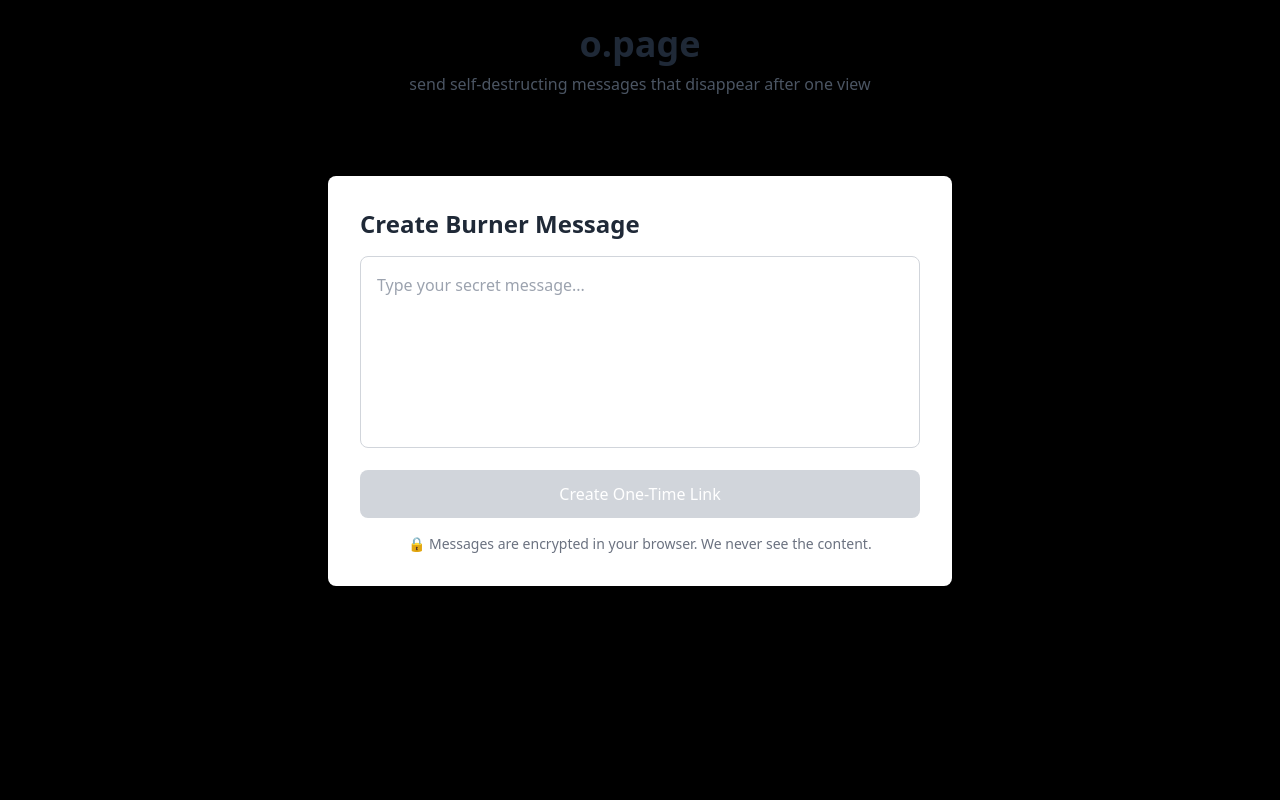
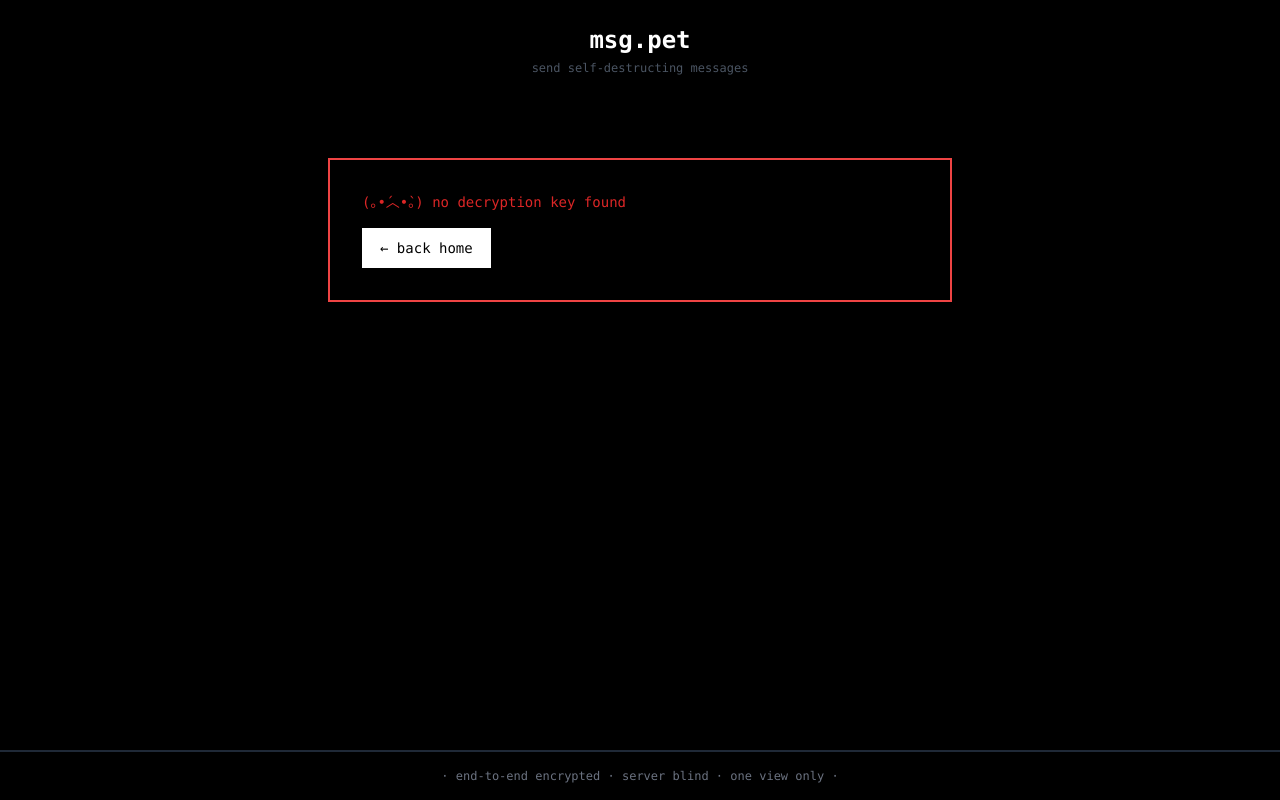
Before and after one commit to pentalex/msg-pet, a React (Vite) app in the folder frontend/: page /1 in a window 1280 px wide. Built offline with nearby package versions, Linux system fonts and the light colour scheme.

Commit message:
add various features

```diff
--- a/frontend/src/App.jsx
+++ b/frontend/src/App.jsx
@@ -6,13 +6,15 @@ function App() {
   return (
     <BrowserRouter>
       <div className="min-h-screen bg-black">
-        <header className="p-6">
-          <h1 className="text-4xl font-bold text-center text-gray-800">
-            o.page
-          </h1>
-          <p className="text-center text-gray-600 mt-2">
-            send self-destructing messages that disappear after one view
-          </p>
+        <header className="border-b-2 border-black bg-black p-6">
+          <div className="max-w-2xl mx-auto">
+            <h1 className="text-center font-mono text-2xl font-bold text-white">
+              msg.pet
+            </h1>
+            <p className="text-center font-mono text-xs text-gray-600 mt-1">
+              send self-destructing messages
+            </p>
+          </div>
         </header>
 
         <main className="py-8">
@@ -21,8 +23,11 @@ function App() {
             <Route path="/:id" element={<ViewMessage />} />
           </Routes>
         </main>
-
-        <footer className="text-center text-gray-500 text-sm py-8"></footer>
+        <footer className="fixed bottom-0 w-full border-t-2 border-gray-800 bg-black p-4">
+          <p className="text-center font-mono text-xs text-gray-500">
+            · end-to-end encrypted · server blind · one view only ·
+          </p>
+        </footer>
       </div>
     </BrowserRouter>
   );
--- a/frontend/src/components/CreateMessage.jsx
+++ b/frontend/src/components/CreateMessage.jsx
@@ -15,7 +15,8 @@ export default function CreateMessage() {
       const key = await generateKey();
       const encrypted = await encryptMessage(message, key);
 
-      const response = await fetch("/api/messages", {
+      const API_URL = import.meta.env.VITE_API_URL || "";
+      const response = await fetch(`${API_URL}/api/messages`, {
         method: "POST",
         headers: { "Content-Type": "application/json" },
         body: JSON.stringify({ encrypted_data: encrypted }),
@@ -25,7 +26,7 @@ export default function CreateMessage() {
       const url = `${window.location.origin}/${data.id}#${key}`;
       setShareUrl(url);
     } catch (error) {
-      alert("Failed to create message: " + error.message);
+      alert("failed to create message: " + error.message);
     } finally {
       setLoading(false);
     }
@@ -40,56 +41,59 @@ export default function CreateMessage() {
   if (shareUrl) {
     return (
       <div className="max-w-2xl mx-auto p-6">
-        <div className="bg-white rounded-lg shadow-lg p-8">
-          <h2 className="text-2xl font-bold mb-4 text-gray-800">
-            Message Created!
-          </h2>
-          <p className="text-gray-600 mb-4">
-            Share this link. It will self-destruct after being viewed once.
+        <div className="border-2 border-white bg-stone-9950 p-6">
+          <p className="text-xl mb-4 text-neutral-500">
+            (๑•̀ㅂ•́)و✧ link created! share it carefully.
           </p>
-          <div className="bg-gray-50 p-4 rounded border border-gray-200 mb-4">
-            <code className="text-sm break-all text-gray-700">{shareUrl}</code>
+          <div className="bg-black p-4 mb-4 font-mono text-md break-all text-white">
+            {shareUrl}
           </div>
-          <div className="flex gap-3">
+          <div className="flex gap-2">
             <button
               onClick={handleCopy}
-              className="flex-1 bg-blue-600 text-white px-6 py-3 rounded-lg font-medium hover:bg-blue-700 transition"
+              className="flex-1 border-2 border-white bg-black text-white px-4 py-2 font-mono text-sm hover:bg-gray-100 transition"
             >
-              {copied ? "✓ Copied!" : "Copy Link"}
+              {copied ? "✓ copied" : "copy link"}
             </button>
             <button
               onClick={() => {
                 setShareUrl("");
                 setMessage("");
               }}
-              className="px-6 py-3 border border-gray-300 rounded-lg font-medium hover:bg-gray-50 transition"
+              className="border-2 border-black bg-white px-4 py-2 font-mono text-sm hover:bg-gray-100 transition"
             >
-              Create Another
+              new
             </button>
           </div>
+          <p className="text-xs text-gray-500 mt-4">
+            self-destructs after one view
+          </p>
         </div>
       </div>
     );
   }
 
   return (
-    <div className="max-w-xl mx-auto p-6">
-      <div className=" shadow-lg p-8">
+    <div className="max-w-2xl mx-auto p-6">
+      <div className="border-2 border-white bg-black p-6">
+        <p className="text-xl mb-4 text-gray-600">
+          (｡•̀ᴗ-)✧ write something secret
+        </p>
         <textarea
           value={message}
           onChange={(e) => setMessage(e.target.value)}
-          placeholder="type your secret message..."
-          className="w-full h-48 p-4 border bg-black focus:outline-none text-white border-black focus:border-black"
+          placeholder="your message goes here..."
+          className="w-full h-48 p-4 border-2 border-black bg-black text-white font-mono text-md focus:outline-none focus:ring-2 focus:ring-gray-400 resize-none"
         />
         <button
           onClick={handleCreate}
           disabled={loading || !message.trim()}
-          className="w-full mt-4 bg-stone-600 text-white px-6 py-3  font-medium hover:bg-stone-700 disabled:bg-stone-950 disabled:cursor-not-allowed transition"
+          className="w-full mt-4 border-2 border-black bg-white text-black px-6 py-3 font-mono text-sm hover:bg-gray-100 disabled:bg-stone-950 disabled:text-gray-500 disabled:border-stone-800 disabled:cursor-not-allowed transition"
         >
-          {loading ? "Creating..." : "create link"}
+          {loading ? "creating..." : "→ create one-time link"}
         </button>
-        <p className="mt-4 text-sm text-gray-500 text-center">
-          messages are encrypted in your browser. we never see the content.
+        <p className="text-xs text-gray-500 mt-4 text-center">
+          encrypted in your browser, server never sees content
         </p>
       </div>
     </div>
--- a/frontend/src/components/ViewMessage.jsx
+++ b/frontend/src/components/ViewMessage.jsx
@@ -1,72 +1,68 @@
-import { useState } from "react";
-import { generateKey, encryptMessage } from "../utils/crypto";
+import { useState, useEffect, useRef } from "react";
+import { useParams, useNavigate } from "react-router-dom";
+import { decryptMessage } from "../utils/crypto";
 
-export default function CreateMessage() {
+export default function ViewMessage() {
+  const { id } = useParams();
+  const navigate = useNavigate();
   const [message, setMessage] = useState("");
-  const [loading, setLoading] = useState(false);
-  const [shareUrl, setShareUrl] = useState("");
-  const [copied, setCopied] = useState(false);
+  const [loading, setLoading] = useState(true);
+  const [error, setError] = useState("");
+  const hasFetched = useRef(false);
 
-  const handleCreate = async () => {
-    if (!message.trim()) return;
+  useEffect(() => {
+    if (hasFetched.current) return;
+    hasFetched.current = true;
 
-    setLoading(true);
+    const loadMessage = async () => {
       try {
-      const key = await generateKey();
-      const encrypted = await encryptMessage(message, key);
+        const key = window.location.hash.slice(1);
+        if (!key) {
+          throw new Error("no decryption key found");
+        }
 
-      const response = await fetch("/api/messages", {
-        method: "POST",
-        headers: { "Content-Type": "application/json" },
-        body: JSON.stringify({ encrypted_data: encrypted }),
-      });
+        const API_URL = import.meta.env.VITE_API_URL || "";
+        const response = await fetch(`${API_URL}/api/messages/${id}`);
+        if (!response.ok) {
+          throw new Error("message not found or already viewed");
+        }
 
         const data = await response.json();
-      const url = `${window.location.origin}/${data.id}#${key}`;
-      setShareUrl(url);
-    } catch (error) {
-      alert("Failed to create message: " + error.message);
+        const decrypted = await decryptMessage(data.encrypted_data, key);
+        setMessage(decrypted);
+      } catch (err) {
+        setError(err.message);
       } finally {
         setLoading(false);
       }
     };
 
-  const handleCopy = () => {
-    navigator.clipboard.writeText(shareUrl);
-    setCopied(true);
-    setTimeout(() => setCopied(false), 2000);
-  };
+    loadMessage();
+  }, [id]);
 
-  if (shareUrl) {
+  if (loading) {
     return (
       <div className="max-w-2xl mx-auto p-6">
-        <div className="bg-white rounded-lg shadow-lg p-8">
-          <h2 className="text-2xl font-bold mb-4 text-gray-800">
-            Message Created!
-          </h2>
-          <p className="text-gray-600 mb-4">
-            Share this link. It will self-destruct after being viewed once.
+        <div className="border-2 border-black bg-white p-8 text-center">
+          <p className="font-mono text-sm">decrypting message... (　･ω･)</p>
+        </div>
+      </div>
+    );
+  }
+
+  if (error) {
+    return (
+      <div className="max-w-2xl mx-auto p-6">
+        <div className="border-2 border-red-500 bg-black p-8">
+          <p className="font-mono text-sm mb-4 text-red-600">
+            (｡•́︿•̀｡) {error}
           </p>
-          <div className="bg-gray-50 p-4 rounded border border-gray-200 mb-4">
-            <code className="text-sm break-all text-gray-700">{shareUrl}</code>
-          </div>
-          <div className="flex gap-3">
           <button
-              onClick={handleCopy}
-              className="flex-1 bg-blue-600 text-white px-6 py-3 rounded-lg font-medium hover:bg-blue-700 transition"
+            onClick={() => navigate("/")}
+            className="border-2 border-white bg-white text-black px-4 py-2 font-mono text-sm hover:bg-gray-100 transition"
           >
-              {copied ? "✓ Copied!" : "Copy Link"}
+            ← back home
           </button>
-            <button
-              onClick={() => {
-                setShareUrl("");
-                setMessage("");
-              }}
-              className="px-6 py-3 border border-gray-300 rounded-lg font-medium hover:bg-gray-50 transition"
-            >
-              Create Another
-            </button>
-          </div>
         </div>
       </div>
     );
@@ -74,25 +70,16 @@ export default function CreateMessage() {
 
   return (
     <div className="max-w-2xl mx-auto p-6">
-      <div className="bg-white rounded-lg shadow-lg p-8">
-        <h2 className="text-2xl font-bold mb-4 text-gray-800">
-          Create Burner Message
-        </h2>
-        <textarea
-          value={message}
-          onChange={(e) => setMessage(e.target.value)}
-          placeholder="Type your secret message..."
-          className="w-full h-48 p-4 border border-gray-300 rounded-lg resize-none focus:ring-2 focus:ring-blue-500 focus:border-transparent"
-        />
-        <button
-          onClick={handleCreate}
-          disabled={loading || !message.trim()}
-          className="w-full mt-4 bg-blue-600 text-white px-6 py-3 rounded-lg font-medium hover:bg-blue-700 disabled:bg-gray-300 disabled:cursor-not-allowed transition"
-        >
-          {loading ? "Creating..." : "Create One-Time Link"}
-        </button>
-        <p className="mt-4 text-sm text-gray-500 text-center">
-          🔒 Messages are encrypted in your browser. We never see the content.
+      <div className="border-2 border-black bg-white p-6">
+        <div className="flex items-center justify-between mb-4 pb-4 border-b-2 border-gray-200">
+          <p className="font-mono text-sm text-gray-600">secret message</p>
+          <p className="font-mono text-xs text-red-600">burns after reading</p>
+        </div>
+        <div className="bg-black p-6 font-mono text-sm text-green-400 whitespace-pre-wrap min-h-[200px]">
+          {message}
+        </div>
+        <p className="text-xs text-gray-500 mt-4 text-center">
+          · this message has been deleted from the server ·
         </p>
       </div>
     </div>
--- a/frontend/vite.config.js
+++ b/frontend/vite.config.js
@@ -5,7 +5,7 @@ export default defineConfig({
   plugins: [react()],
   server: {
     proxy: {
-      "/api": "http://localhost:8080",
+      "/api": "https://msg-pet.onrender.com/",
     },
   },
 });
```
Also changed, not shown: 1 other file (tests, documents, lock files or other folders). Lines whose indentation alone changed are shown as unchanged.
